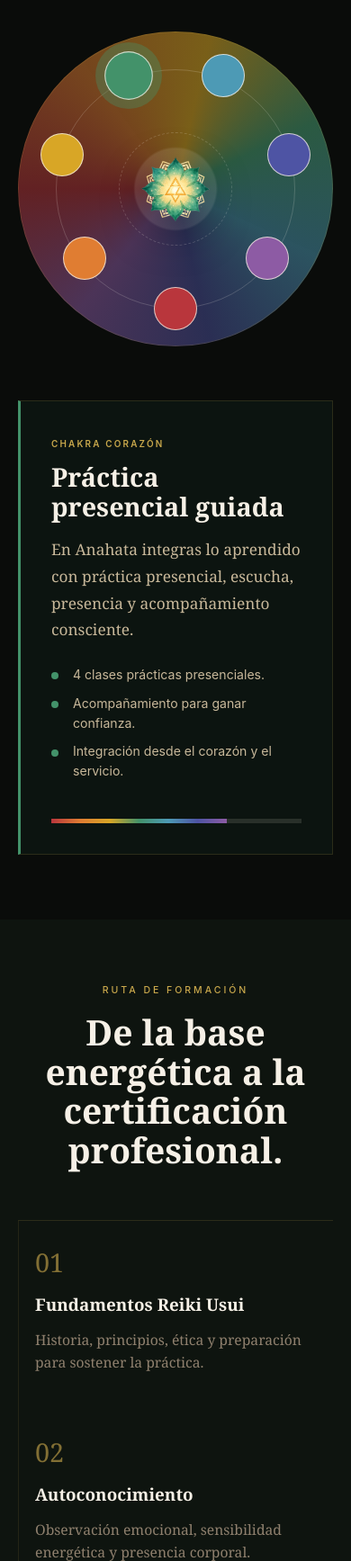
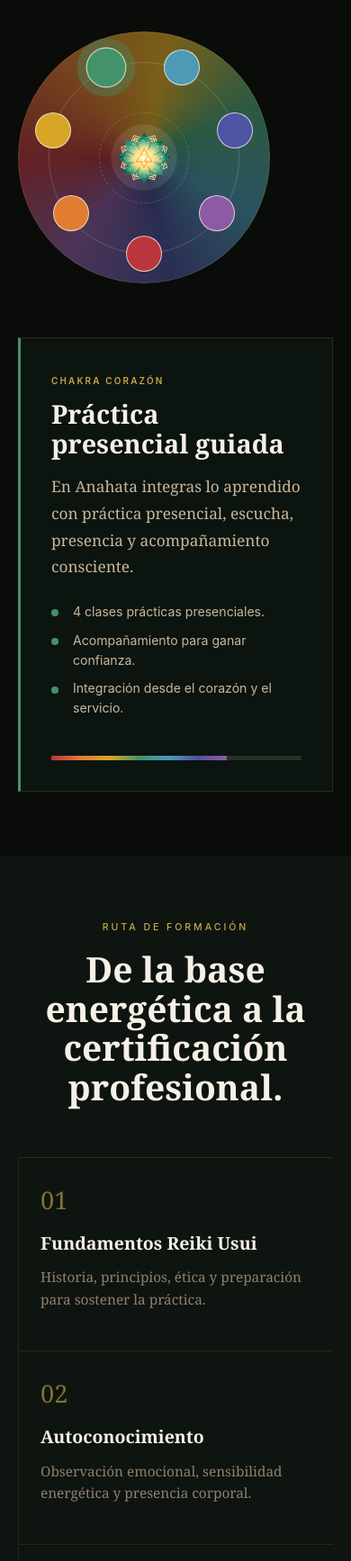
Before and after one commit to Javipenalozar/academia-reiki-anahata, a plain HTML site: page index.html in a window 390 px wide. Shown: the part 1580-3315 px from the top of the page at 90% size. Drawn offline with Linux system fonts and the light colour scheme.

Commit message:
Fix responsive layout and copy

```diff
--- a/index.html
+++ b/index.html
@@ -16,7 +16,7 @@
     <link rel="canonical" href="https://anahata.eventosjv.com/">
     <link rel="preload" as="image" href="assets/logo-symbol.png">
     <link rel="preload" as="image" href="assets/hero-reiki-anahata.png">
-    <link rel="stylesheet" href="styles.css?v=20260630f">
+    <link rel="stylesheet" href="styles.css?v=20260630g">
   </head>
   <body>
     <div class="energy-field" aria-hidden="true"></div>
@@ -183,7 +183,7 @@
       <section class="practice-section">
         <div class="practice-copy">
           <p class="eyebrow">Aprender haciendo</p>
-          <h2>Practicas mientras aprendes, no después.</h2>
+          <h2>Practica mientras aprendes, no después.</h2>
           <p>
             La experiencia está diseñada para que el conocimiento se vuelva cuerpo:
             teoría, práctica presencial, acompañamiento y comunidad se integran en
@@ -307,6 +307,6 @@
       <a href="https://wa.me/573238016527" target="_blank" rel="noreferrer">+57 323 801 6527</a>
     </footer>
 
-    <script src="script.js?v=20260630f"></script>
+    <script src="script.js?v=20260630g"></script>
   </body>
 </html>
--- a/script.js
+++ b/script.js
@@ -112,7 +112,7 @@ const practiceProgram = {
   practice: {
     tag: "Integración",
     title: "4 clases prácticas",
-    text: "Practicas durante el proceso, con guía presencial y retroalimentación para sentir seguridad al canalizar."
+    text: "Realizas prácticas durante el proceso, con guía presencial y retroalimentación para sentir seguridad al canalizar."
   },
   tools: {
     tag: "Herramientas",
--- a/styles.css
+++ b/styles.css
@@ -490,36 +490,40 @@ h3 {
   max-width: 1100px;
   margin: 0 auto;
   display: grid;
-  grid-template-columns: repeat(7, minmax(0, 1fr));
+  grid-template-columns: repeat(4, minmax(0, 1fr));
   border-top: 1px solid var(--linea);
-  border-bottom: 1px solid var(--linea);
 }
 
 .route-line article {
-  min-height: 270px;
-  padding: 26px 18px;
+  min-height: 240px;
+  padding: 28px 24px;
   border-left: 1px solid rgba(201, 168, 76, 0.12);
+  border-bottom: 1px solid rgba(201, 168, 76, 0.12);
 }
 
+.route-line article:nth-child(4n),
 .route-line article:last-child {
   border-right: 1px solid rgba(201, 168, 76, 0.12);
 }
 
 .route-line span {
   display: block;
-  margin-bottom: 44px;
+  margin-bottom: 34px;
   color: rgba(201, 168, 76, 0.62);
   font-family: "Playfair Display", Georgia, serif;
-  font-size: 1.8rem;
+  font-size: 1.7rem;
 }
 
 .route-line h3 {
-  font-size: 1.18rem;
+  max-width: 12ch;
+  font-size: 1.22rem;
+  line-height: 1.2;
 }
 
 .route-line p {
   color: var(--texto-suave);
-  font-size: 0.98rem;
+  max-width: 24ch;
+  font-size: 0.96rem;
   line-height: 1.6;
 }
 
@@ -790,7 +794,20 @@ footer p {
   }
 
   .chakra-gate {
-    width: min(100%, 360px);
+    width: min(100%, 320px);
+  }
+
+  .route-line {
+    grid-template-columns: repeat(2, minmax(0, 1fr));
+  }
+
+  .route-line article:nth-child(4n) {
+    border-right: 0;
+  }
+
+  .route-line article:nth-child(2n),
+  .route-line article:last-child {
+    border-right: 1px solid rgba(201, 168, 76, 0.12);
   }
 }
 
@@ -837,18 +854,37 @@ footer p {
     border-top: 1px solid rgba(201, 168, 76, 0.18);
   }
 
-  .route-line {
-    grid-template-columns: 1fr;
-  }
-
   .route-line article,
   .route-line article:last-child {
     min-height: auto;
     border-right: 0;
   }
 
+  .route-line {
+    grid-template-columns: 1fr;
+  }
+
+  .route-line article:nth-child(2n) {
+    border-right: 0;
+  }
+
+  .route-line h3,
+  .route-line p {
+    max-width: none;
+  }
+
   .route-line span {
     margin-bottom: 18px;
+  }
+
+  .chakra-gate {
+    width: min(100%, 280px);
+  }
+
+  .chakra-node {
+    width: 44px;
+    height: 44px;
+    font-size: 0.46rem;
   }
 
   .practice-tabs,
@@ -877,8 +913,8 @@ footer p {
   }
 
   .chakra-node {
-    width: 48px;
-    height: 48px;
+    width: 40px;
+    height: 40px;
     font-size: 0;
   }
 }
```
